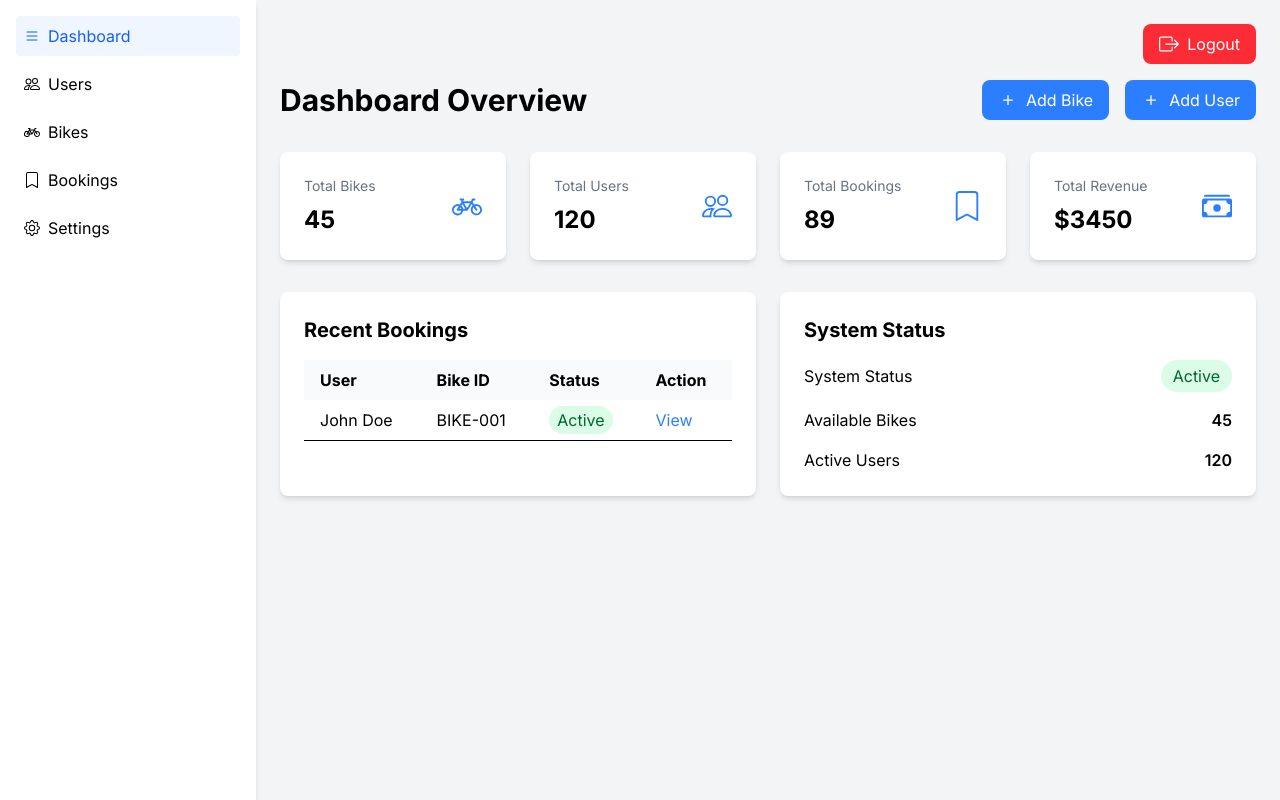
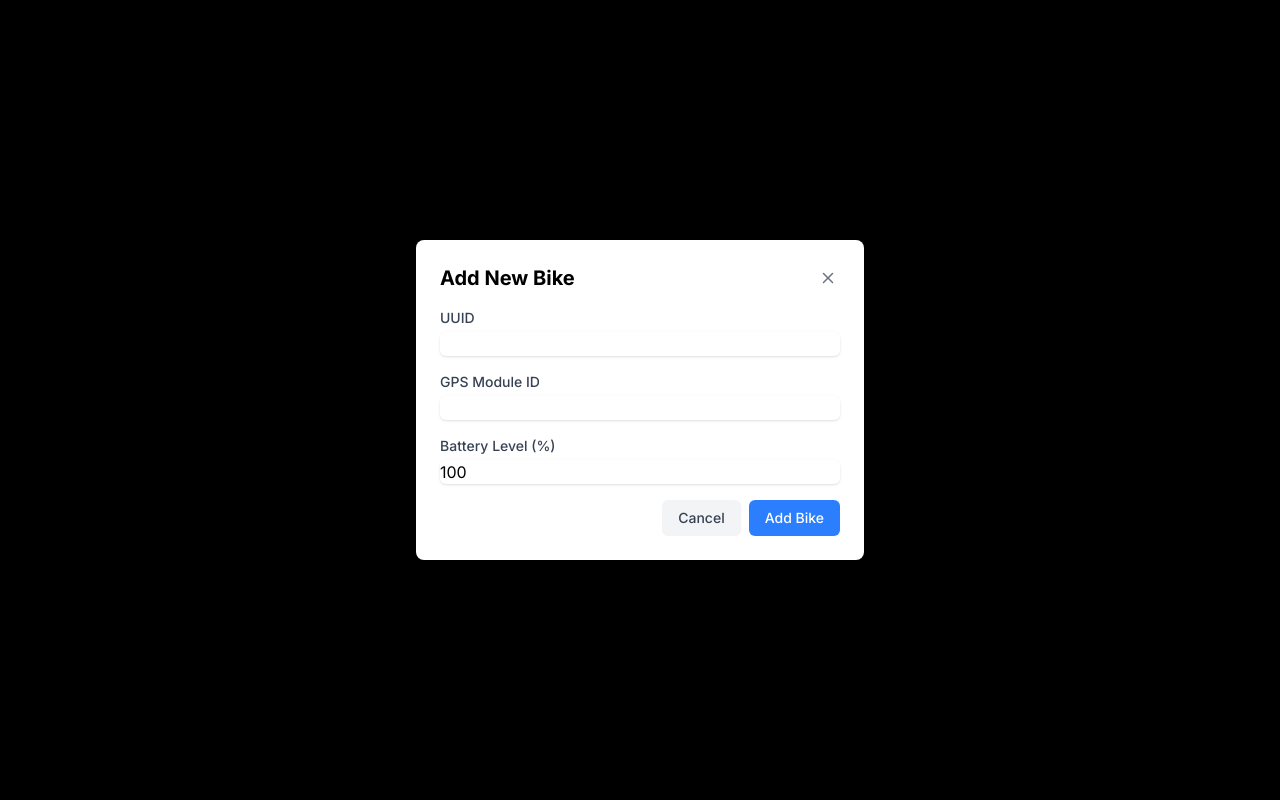
Before and after one commit to dennohnikhs/E-bike-sharing, a Next.js app: page /admin/dashboard in a window 1280 px wide. Both pictures are taken after a click on the button "Add Bike". Built offline with nearby package versions, Linux system fonts and the light colour scheme.

Commit message:
added the scan functionality

```diff
--- a/app/admin/dashboard/page.js
+++ b/app/admin/dashboard/page.js
@@ -9,6 +9,7 @@ import {
   BsGear,
   BsPlus,
   BsList,
+  BsX,
 } from "react-icons/bs";
 
 export default function AdminDashboard() {
@@ -20,6 +21,16 @@ export default function AdminDashboard() {
     totalBookings: 0,
     totalRevenue: 0,
   });
+  const [showAddBikeModal, setShowAddBikeModal] = useState(false);
+  const [bikeFormData, setBikeFormData] = useState({
+    uuid: "",
+    gpsModuleId: "",
+    batteryLevel: 100,
+    isAvailable: true,
+    status: "available",
+  });
+  const [isSubmitting, setIsSubmitting] = useState(false);
+  const [submitError, setSubmitError] = useState(null);
 
   useEffect(() => {
     // TODO: Fetch real stats from your API
@@ -33,6 +44,53 @@ export default function AdminDashboard() {
 
   const toggleMobileMenu = () => {
     setIsMobileMenuOpen(!isMobileMenuOpen);
+  };
+
+  const handleAddBike = async (e) => {
+    e.preventDefault();
+    setIsSubmitting(true);
+    setSubmitError(null);
+
+    try {
+      const token = localStorage.getItem("token");
+      if (!token) {
+        throw new Error("No authentication token found");
+      }
+
+      const response = await fetch("http://localhost:5000/api/admin/add-bike", {
+        method: "POST",
+        headers: {
+          "Content-Type": "application/json",
+          Authorization: `Bearer ${token}`,
+        },
+        body: JSON.stringify(bikeFormData),
+      });
+
+      const data = await response.json();
+
+      if (!response.ok) {
+        throw new Error(data.message || "Failed to add bike");
+      }
+
+      // Reset form and close modal
+      setBikeFormData({
+        uuid: "",
+        gpsModuleId: "",
+        batteryLevel: 100,
+        isAvailable: true,
+        status: "available",
+      });
+      setShowAddBikeModal(false);
+
+      // Refresh bikes list if you're on the bikes page
+      if (activeTab === "bikes") {
+        // Trigger bikes refresh logic here
+      }
+    } catch (error) {
+      setSubmitError(error.message);
+    } finally {
+      setIsSubmitting(false);
+    }
   };
 
   const StatCard = ({ title, value, icon: Icon }) => (
@@ -70,10 +128,6 @@ export default function AdminDashboard() {
     <>
       <div className="flex items-center justify-between mb-8">
         <h1 className="text-3xl font-bold">Dashboard Overview</h1>
-        <div className="flex gap-4">
-          <ActionButton title="Add Bike" icon={BsPlus} onClick={() => {}} />
-          <ActionButton title="Add User" icon={BsPlus} onClick={() => {}} />
-        </div>
       </div>
 
       <div className="grid grid-cols-1 md:grid-cols-2 lg:grid-cols-4 gap-6 mb-8">
@@ -371,6 +425,95 @@ export default function AdminDashboard() {
     </div>
   );
 
+  const AddBikeModal = () => (
+    <div className="fixed inset-0 bg-black bg-opacity-50 z-50 flex items-center justify-center">
+      <div className="bg-white rounded-lg p-6 w-full max-w-md">
+        <div className="flex justify-between items-center mb-4">
+          <h2 className="text-xl font-bold">Add New Bike</h2>
+          <button
+            onClick={() => setShowAddBikeModal(false)}
+            className="text-gray-500 hover:text-gray-700">
+            <BsX className="text-2xl" />
+          </button>
+        </div>
+
+        <form onSubmit={handleAddBike} className="space-y-4">
+          <div>
+            <label className="block text-sm font-medium text-gray-700">
+              UUID
+            </label>
+            <input
+              type="text"
+              value={bikeFormData.uuid}
+              onChange={(e) =>
+                setBikeFormData({ ...bikeFormData, uuid: e.target.value })
+              }
+              className="mt-1 block w-full rounded-md border-gray-300 shadow-sm focus:border-blue-500 focus:ring-blue-500"
+              required
+            />
+          </div>
+
+          <div>
+            <label className="block text-sm font-medium text-gray-700">
+              GPS Module ID
+            </label>
+            <input
+              type="text"
+              value={bikeFormData.gpsModuleId}
+              onChange={(e) =>
+                setBikeFormData({
+                  ...bikeFormData,
+                  gpsModuleId: e.target.value,
+                })
+              }
+              className="mt-1 block w-full rounded-md border-gray-300 shadow-sm focus:border-blue-500 focus:ring-blue-500"
+              required
+            />
+          </div>
+
+          <div>
+            <label className="block text-sm font-medium text-gray-700">
+              Battery Level (%)
+            </label>
+            <input
+              type="number"
+              min="0"
+              max="100"
+              value={bikeFormData.batteryLevel}
+              onChange={(e) =>
+                setBikeFormData({
+                  ...bikeFormData,
+                  batteryLevel: parseInt(e.target.value),
+                })
+              }
+              className="mt-1 block w-full rounded-md border-gray-300 shadow-sm focus:border-blue-500 focus:ring-blue-500"
+              required
+            />
+          </div>
+
+          {submitError && (
+            <div className="text-red-500 text-sm">{submitError}</div>
+          )}
+
+          <div className="flex justify-end gap-2">
+            <button
+              type="button"
+              onClick={() => setShowAddBikeModal(false)}
+              className="px-4 py-2 text-sm font-medium text-gray-700 bg-gray-100 hover:bg-gray-200 rounded-md">
+              Cancel
+            </button>
+            <button
+              type="submit"
+              disabled={isSubmitting}
+              className="px-4 py-2 text-sm font-medium text-white bg-blue-500 hover:bg-blue-600 rounded-md disabled:opacity-50">
+              {isSubmitting ? "Adding..." : "Add Bike"}
+            </button>
+          </div>
+        </form>
+      </div>
+    </div>
+  );
+
   return (
     <div className="flex relative">
       {/* Hamburger Menu Button (Mobile Only) */}
@@ -428,7 +571,14 @@ export default function AdminDashboard() {
       )}
 
       <div className="flex-1 p-6 bg-gray-100 min-h-screen lg:ml-0">
-        <div className="flex justify-end mb-4">
+        <div className="flex justify-end gap-2 items-center mb-4">
+          <div className="flex gap-4">
+            <ActionButton
+              title="Add Bike"
+              icon={BsPlus}
+              onClick={() => setShowAddBikeModal(true)}
+            />
+          </div>
           <button
             onClick={() => {
               localStorage.removeItem("adminToken");
@@ -446,6 +596,7 @@ export default function AdminDashboard() {
         {activeTab === "bookings" && <BookingsContent />}
         {activeTab === "settings" && <SettingsContent />}
       </div>
+      {showAddBikeModal && <AddBikeModal />}
     </div>
   );
 }
--- a/app/scan/page.tsx
+++ b/app/scan/page.tsx
@@ -5,8 +5,61 @@ import { Html5Qrcode } from 'html5-qrcode';
 import { ArrowLeftIcon } from '@heroicons/react/24/outline';
 import Link from 'next/link';
 
+interface BikeInfo {
+  _id: string;
+  uuid: string;
+  gpsModuleId: string;
+  isAvailable: boolean;
+  status: string;
+  batteryLevel: number;
+  lastUpdated: string;
+}
+
 export default function ScanPage() {
   const [result, setResult] = useState<string>('');
+  const [isLoading, setIsLoading] = useState(false);
+  const [bikeInfo, setBikeInfo] = useState<BikeInfo | null>(null);
+  const [error, setError] = useState<string>('');
+
+  const fetchBikeInfo = async (uuid: string) => {
+    setIsLoading(true);
+    setError('');
+    try {
+      const response = await fetch(`http://localhost:5000/api/admin/qr/${uuid}`);
+      if (!response.ok) throw new Error('Bike not found');
+      const data = await response.json();
+      setBikeInfo(data);
+    } catch (err) {
+      setError('Failed to fetch bike information');
+      console.error(err);
+    } finally {
+      setIsLoading(false);
+    }
+  };
+
+  const handleBooking = async () => {
+    if (!bikeInfo) return;
+    setIsLoading(true);
+    try {
+      const response = await fetch(`http://localhost:5000/api/admin/edit-bike/${bikeInfo.uuid}`, {
+        method: 'PATCH',
+        headers: {
+          'Content-Type': 'application/json',
+        },
+        body: JSON.stringify({
+          status: 'in-use',
+          isAvailable: false,
+        }),
+      });
+
+      if (!response.ok) throw new Error('Booking failed');
+      window.location.href = '/dashboard';
+    } catch (err) {
+      setError('Booking failed. Please try again.');
+    } finally {
+      setIsLoading(false);
+    }
+  };
 
   useEffect(() => {
     const html5QrCode = new Html5Qrcode("qr-reader");
@@ -20,6 +73,7 @@ export default function ScanPage() {
       (decodedText) => {
         setResult(decodedText);
         html5QrCode.stop();
+        fetchBikeInfo(decodedText);
       },
       (error) => {
         console.error(error);
@@ -45,11 +99,48 @@ export default function ScanPage() {
             Scan Bike QR Code
           </h2>
 
-          <div id="qr-reader" className="aspect-square overflow-hidden rounded-lg mb-4" />
+          {!result && (
+            <div id="qr-reader" className="aspect-square overflow-hidden rounded-lg mb-4" />
+          )}
 
-          {result && (
-            <div className="p-4 bg-green-50 rounded-lg">
-              <p className="text-green-800">Bike code detected: {result}</p>
+          {isLoading && (
+            <div className="p-4 bg-blue-50 rounded-lg">
+              <p className="text-blue-800">Loading bike information...</p>
+            </div>
+          )}
+
+          {error && (
+            <div className="p-4 bg-red-50 rounded-lg mb-4">
+              <p className="text-red-800">{error}</p>
+            </div>
+          )}
+
+          {bikeInfo && (
+            <div className="space-y-4">
+              <div className="p-4 bg-green-50 rounded-lg">
+                <h3 className="font-bold text-green-800">Bike Found!</h3>
+                <p className="text-green-700">Bike ID: {bikeInfo.uuid}</p>
+                <p className="text-green-700">GPS Module: {bikeInfo.gpsModuleId}</p>
+                <p className="text-green-700">Battery: {bikeInfo.batteryLevel}%</p>
+                <p className="text-green-700">Status: {bikeInfo.status}</p>
+                <p className="text-green-700">Last Updated: {new Date(bikeInfo.lastUpdated).toLocaleString()}</p>
+              </div>
+
+              <div className="flex gap-4">
+                <button
+                  onClick={handleBooking}
+                  disabled={isLoading || !bikeInfo.isAvailable}
+                  className="flex-1 bg-primary-dark text-white py-2 px-4 rounded-lg hover:bg-primary-darker disabled:opacity-50"
+                >
+                  {bikeInfo.isAvailable ? 'Proceed with Booking' : 'Bike Not Available'}
+                </button>
+                <Link
+                  href="/"
+                  className="flex-1 bg-gray-200 text-gray-800 py-2 px-4 rounded-lg text-center hover:bg-gray-300"
+                >
+                  Cancel
+                </Link>
+              </div>
             </div>
           )}
         </div>
```
